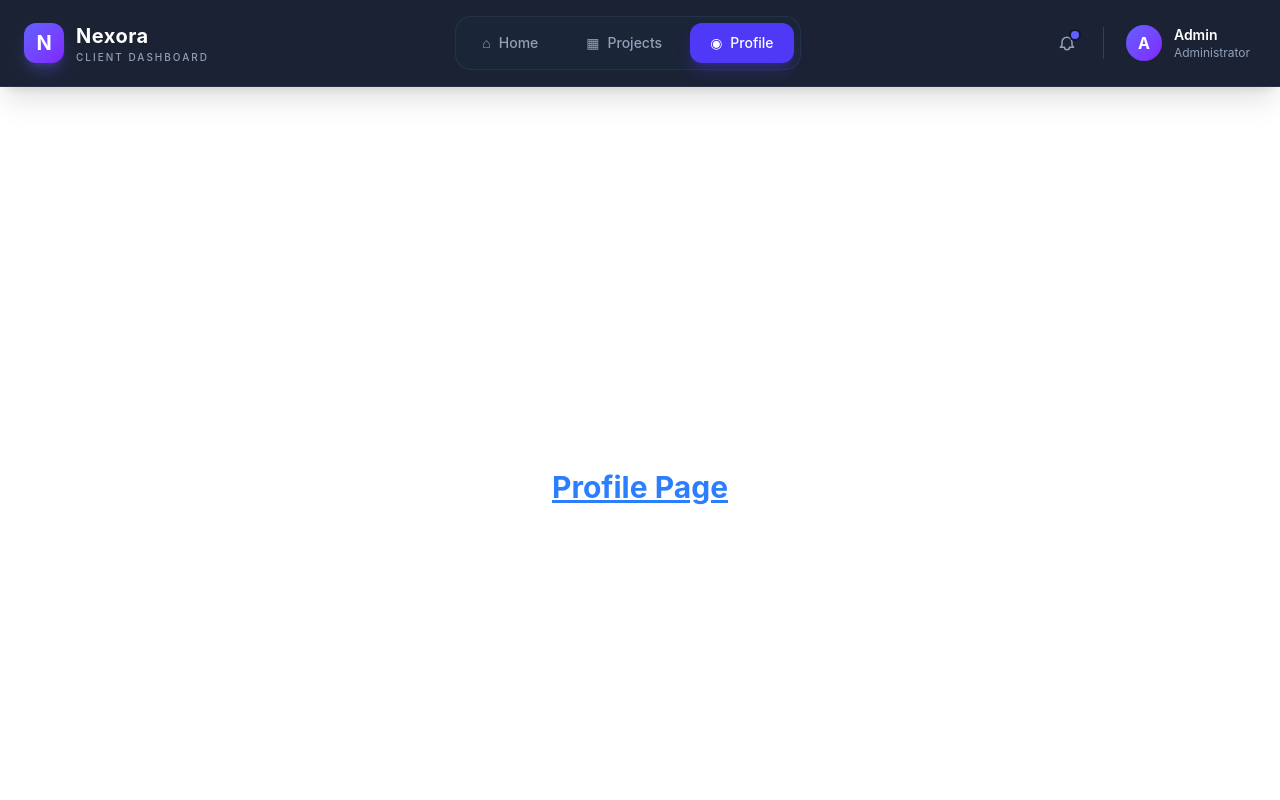
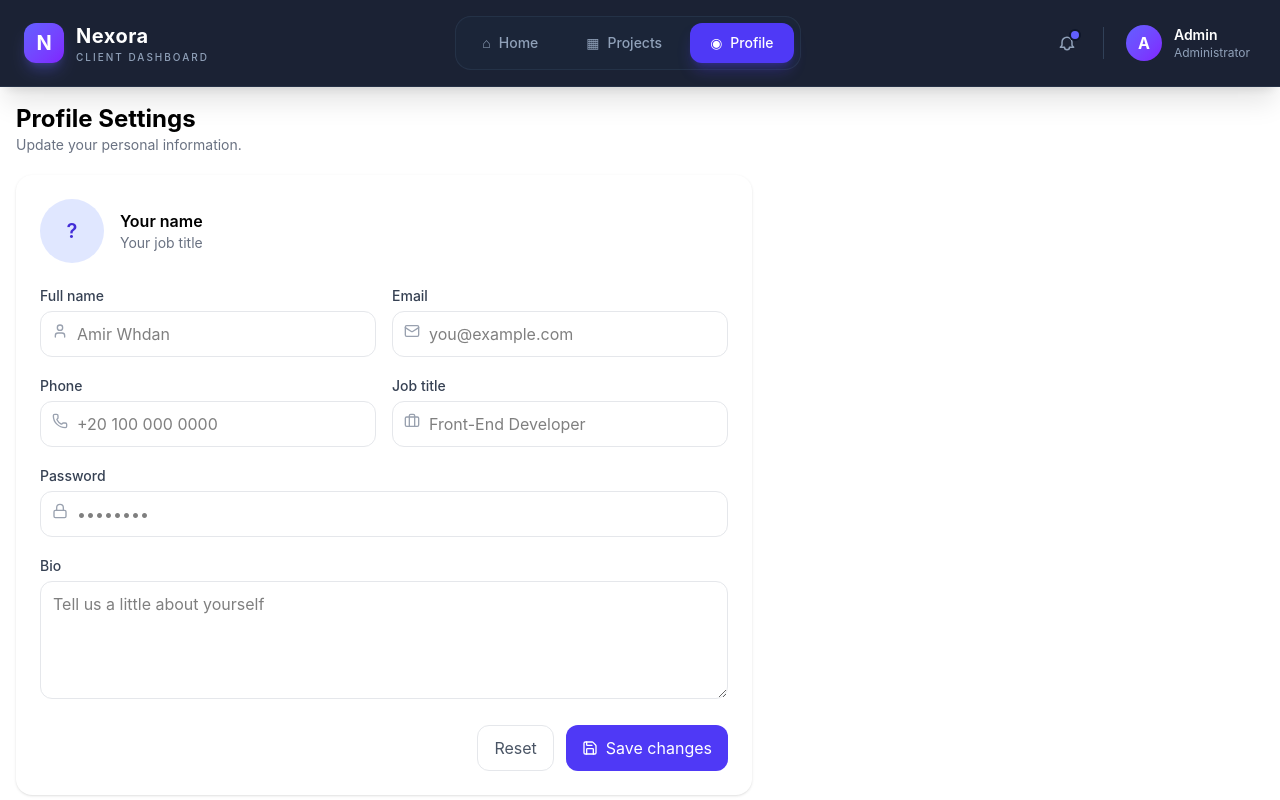
Before and after one commit to Amir-017/task1_Elevvo, a React (Vite) app: page /profile in a window 1280 px wide. Shown: the top 800 px of the page. Built offline with nearby package versions, Linux system fonts and the light colour scheme.

Commit message:
enhance Profile page with form fields for user information and save functionality

```diff
--- a/src/Pages/Profile.jsx
+++ b/src/Pages/Profile.jsx
@@ -1,9 +1,105 @@
+import { useState } from "react";
+import { User, Mail, Phone, Briefcase, Lock, Save } from "lucide-react";
+import { useProfile } from "../Store/profile";
+
+function Field({ label, icon: Icon, children }) {
+  return (
+    <label className="block">
+      <span className="text-sm font-medium text-gray-700">{label}</span>
+      <div className="relative mt-1">
+        <Icon size={16} className="absolute left-3 top-3 text-gray-400" />
+        {children}
+      </div>
+    </label>
+  );
+}
+
+const inputClass =
+  "w-full pl-9 pr-3 py-2.5 rounded-xl border border-gray-200 bg-white focus:outline-none focus:ring-2 focus:ring-indigo-300";
+
 export const Profile = () => {
+  const saved = useProfile((s) => s.profile);
+  const saveProfile = useProfile((s) => s.saveProfile);
+
+  const [form, setForm] = useState(saved);
+  const [password, setPassword] = useState("");
+
+  const handleChange = (e) =>
+    setForm((prev) => ({ ...prev, [e.target.name]: e.target.value }));
+
+  const handleSubmit = (e) => {
+    e.preventDefault();
+    saveProfile({ ...form, name: form.name.trim() });
+    setPassword(""); // الباسورد مش بيتخزن
+    alert("Profile saved successfully");
+  };
+
+  const initials = (form.name || "?").slice(0, 2).toUpperCase();
+
   return (
-    <div className="flex flex-col items-center justify-center h-screen">
-      <h1 className="text-3xl font-bold underline text-blue-500">
-        Profile Page
-      </h1>
+    <div className="p-4 max-w-3xl">
+      <h1 className="text-2xl font-bold">Profile Settings</h1>
+      <p className="text-gray-500 text-sm mb-5">Update your personal information.</p>
+
+      <form onSubmit={handleSubmit} className="bg-white rounded-2xl shadow-sm p-6 space-y-5">
+        {/* الصورة الرمزية */}
+        <div className="flex items-center gap-4">
+          <div className="w-16 h-16 rounded-full bg-indigo-100 text-indigo-700 flex items-center justify-center text-xl font-semibold">
+            {initials}
+          </div>
+          <div>
+            <p className="font-semibold">{form.name || "Your name"}</p>
+            <p className="text-sm text-gray-500">{form.jobTitle || "Your job title"}</p>
+          </div>
+        </div>
+
+        <div className="grid grid-cols-1 md:grid-cols-2 gap-4">
+          <Field label="Full name" icon={User}>
+            <input name="name" value={form.name} onChange={handleChange} required
+              placeholder="Amir Whdan" className={inputClass} />
+          </Field>
+
+          <Field label="Email" icon={Mail}>
+            <input type="email" name="email" value={form.email} onChange={handleChange} required
+              placeholder="you@example.com" className={inputClass} />
+          </Field>
+
+          <Field label="Phone" icon={Phone}>
+            <input name="phone" value={form.phone} onChange={handleChange}
+              placeholder="+20 100 000 0000" className={inputClass} />
+          </Field>
+
+          <Field label="Job title" icon={Briefcase}>
+            <input name="jobTitle" value={form.jobTitle} onChange={handleChange}
+              placeholder="Front-End Developer" className={inputClass} />
+          </Field>
+
+          <div className="md:col-span-2">
+            <Field label="Password" icon={Lock}>
+              <input type="password" value={password} onChange={(e) => setPassword(e.target.value)}
+                placeholder="••••••••" autoComplete="new-password" className={inputClass} />
+            </Field>
+          </div>
+
+          <label className="block md:col-span-2">
+            <span className="text-sm font-medium text-gray-700">Bio</span>
+            <textarea name="bio" value={form.bio} onChange={handleChange} rows={4}
+              placeholder="Tell us a little about yourself"
+              className="mt-1 w-full px-3 py-2.5 rounded-xl border border-gray-200 focus:outline-none focus:ring-2 focus:ring-indigo-300" />
+          </label>
+        </div>
+
+        <div className="flex justify-end gap-3">
+          <button type="button" onClick={() => setForm(saved)}
+            className="px-4 py-2.5 rounded-xl border border-gray-200 text-gray-600 hover:bg-gray-50">
+            Reset
+          </button>
+          <button type="submit"
+            className="px-4 py-2.5 rounded-xl bg-indigo-600 text-white hover:bg-indigo-700 flex items-center gap-2">
+            <Save size={16} /> Save changes
+          </button>
+        </div>
+      </form>
     </div>
-  )
-}
+  );
+};
```
